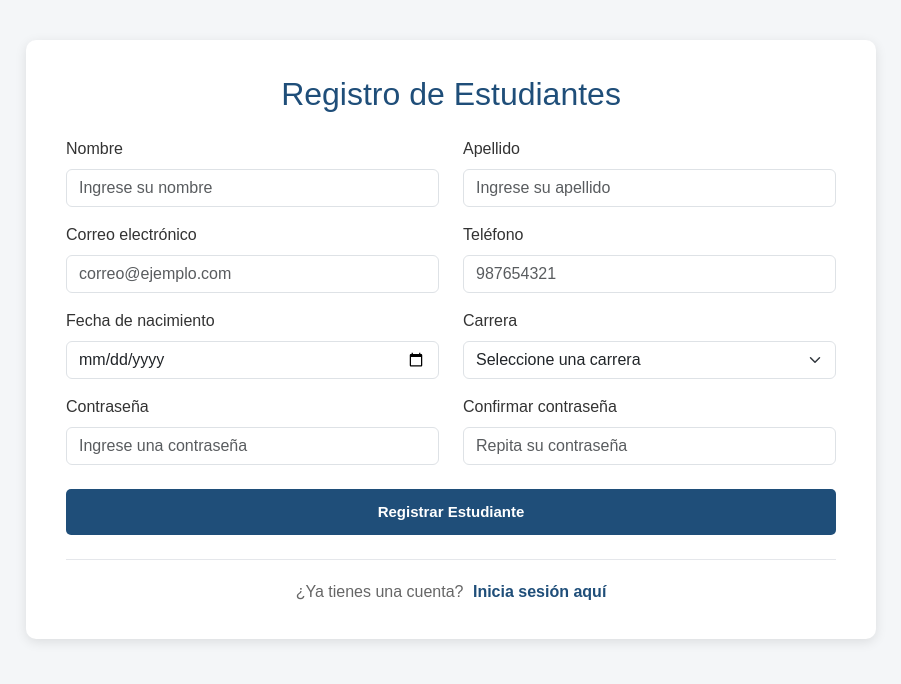
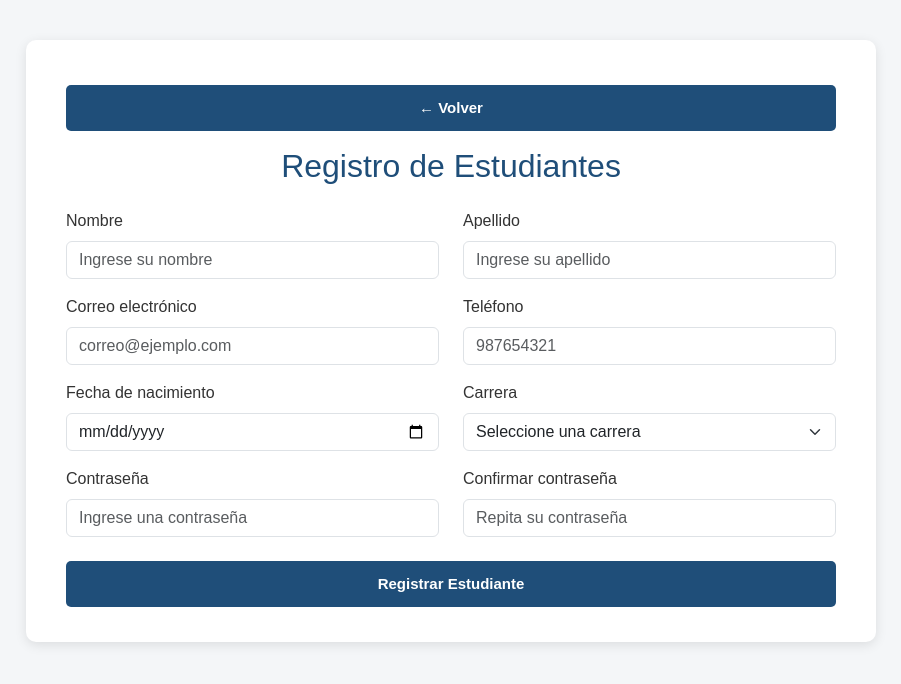
Before and after one commit to AxelCorreaViera/Tarea_herramientasDeDesarrollo, a plain HTML site: page formulario.html in a window 1280 px wide. Shown: the whole page, without its empty margins (189-1090 px from the left). Drawn offline with nearby package versions, Linux system fonts and the light colour scheme.

Commit message:
Agrega boton volver al registro de estudiantes

```diff
--- a/formulario.html
+++ b/formulario.html
@@ -16,7 +16,15 @@
 
 <div class="formulario-card">
 
-    <h2 class="text-center mb-4 ">Registro de Estudiantes</h2>
+
+<div class="d-flex align-items-center mb-3">
+    <a href="index.html" class="btn btn-secondary">
+        ← Volver
+    </a>
+</div>
+
+<h2 class="text-center mb-4">Registro de Estudiantes</h2>
+
 
     <form>
 
@@ -152,10 +160,6 @@
             Registrar Estudiante
         </button>
 
-        <div class="registro text-center mt-4">
-            <p>¿Ya tienes una cuenta?</p>
-            <a href="login.html">Inicia sesión aquí</a>
-        </div>
 
     </form>
 
```
Also changed, not shown: index.html (+1 -1 lines).
